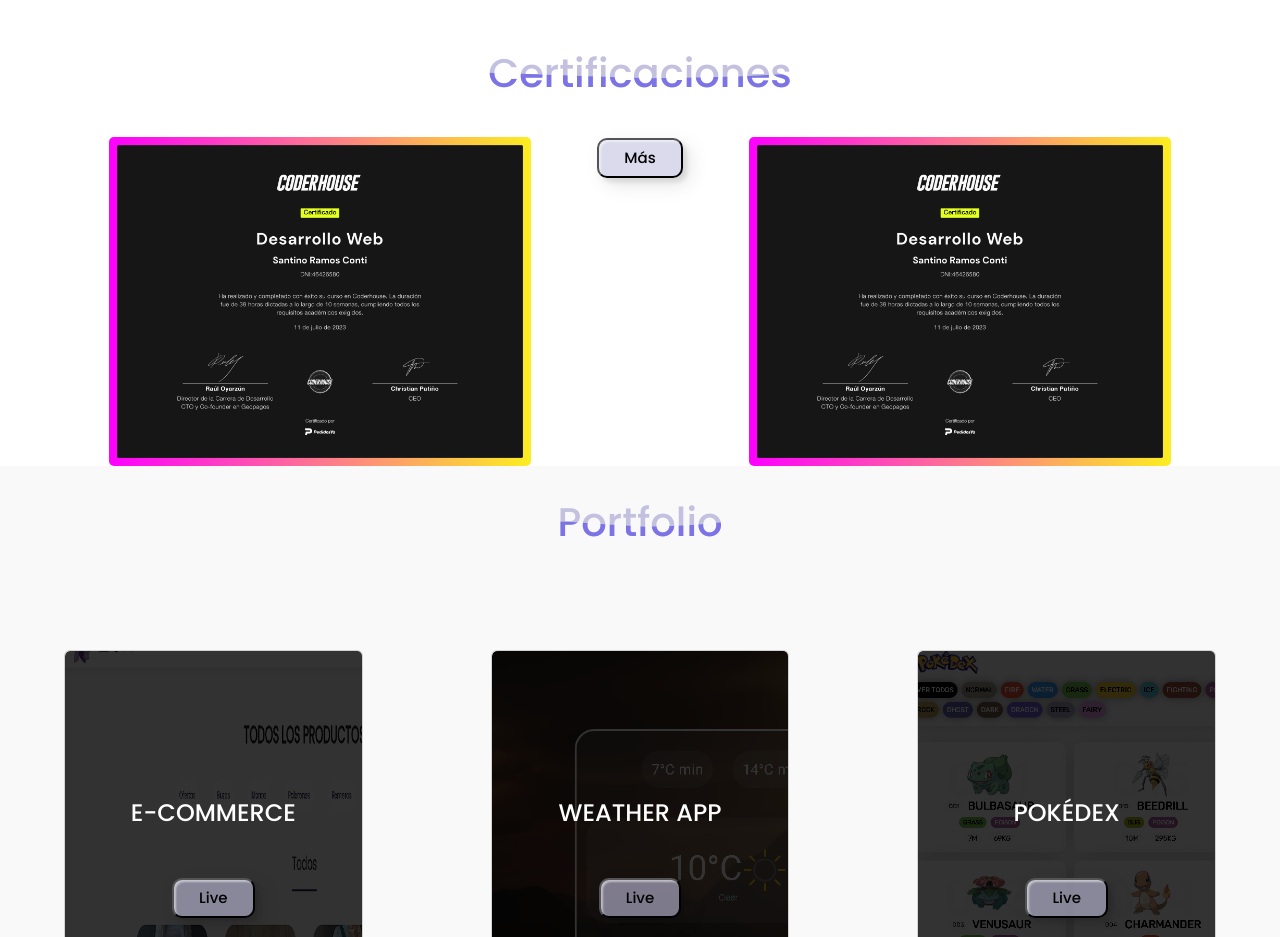
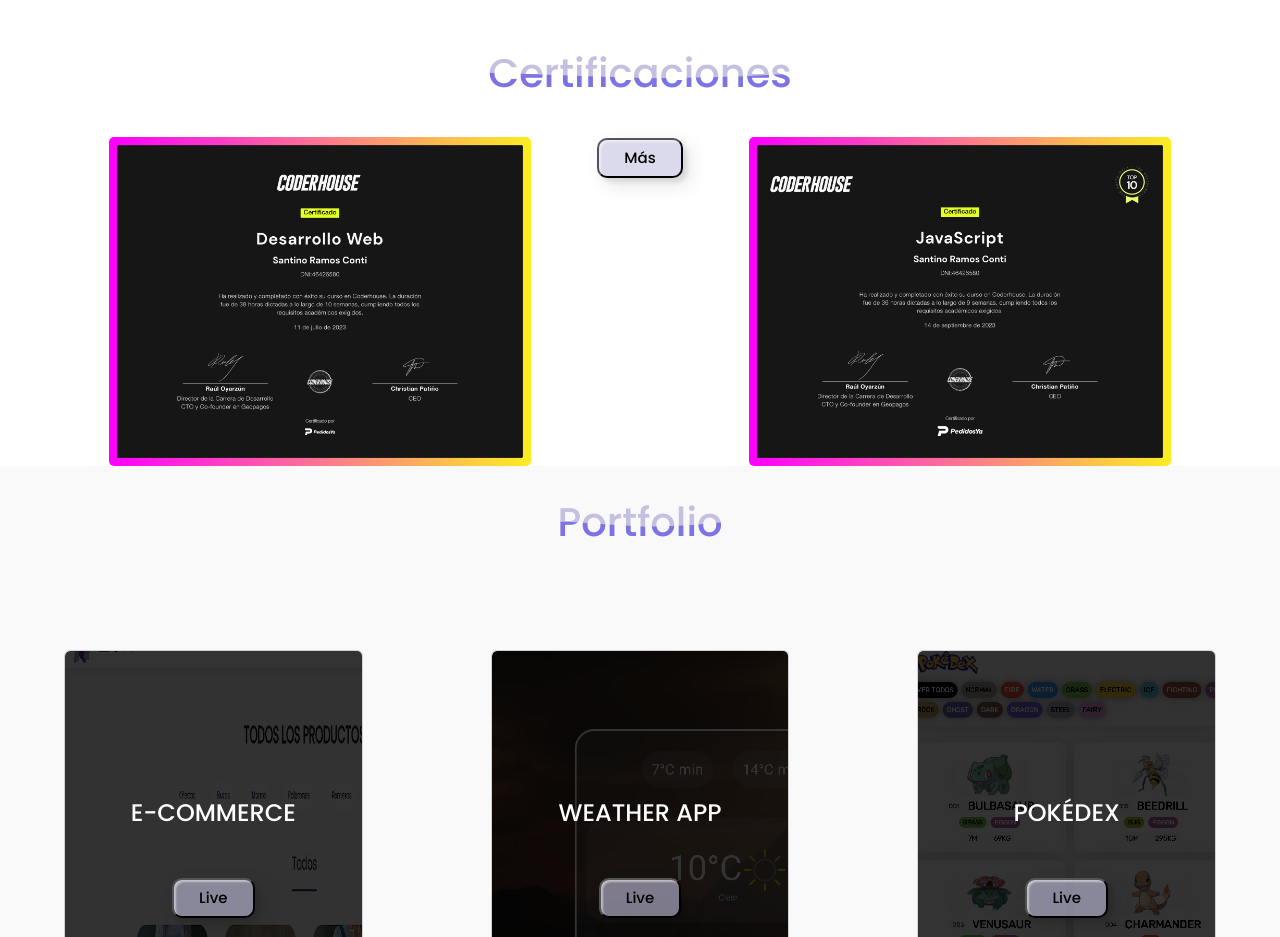
Before and after one commit to tinoz2/portfolio, a website: page index.html in a window 1280 px wide. Shown: the part 1120-2057 px from the top of the page. Drawn offline with nearby package versions, Linux system fonts and the light colour scheme.

Commit message:
changecert2

```diff
--- a/index.html
+++ b/index.html
@@ -77,7 +77,7 @@
         <div class="diploma">
             <img class="imgdiploma" src="./img/diploma.png" alt="coderhouse, desarrollador web, web developer, curso desarrollador web">
             <h3 class="mas3"><a href="https://www.coderhouse.com" target="_blank"><button class="custom-btn btn-15">Más</button></a></h3>
-            <img id="portfolio" class="imgdiploma" src="./img/diploma.png" alt="coderhouse, javascript, curso javascript">
+            <img id="portfolio" class="imgdiploma" src="./img/certificado2.png" alt="coderhouse, javascript, curso javascript">
         </div>
         <div class="nn">
                 <div class="skills">
```
Also changed, not shown: img/certificado2.png (added).
